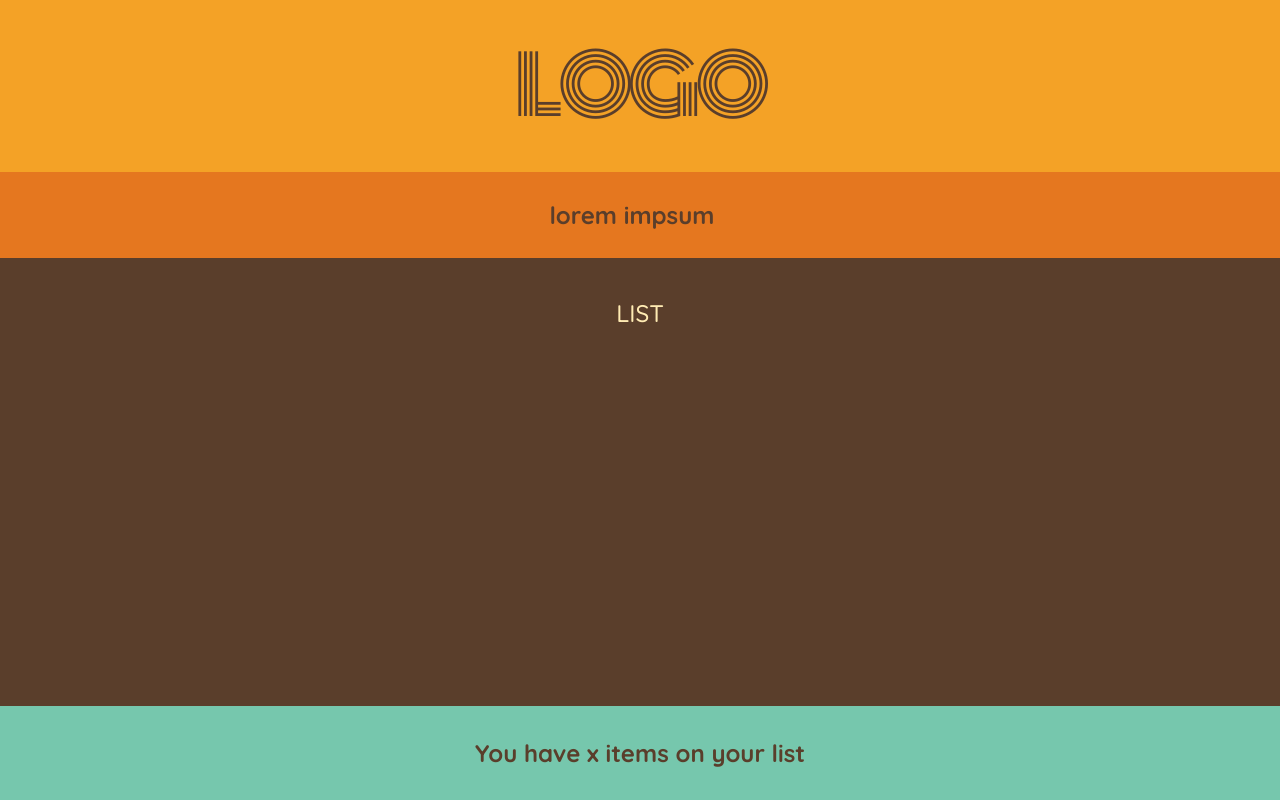
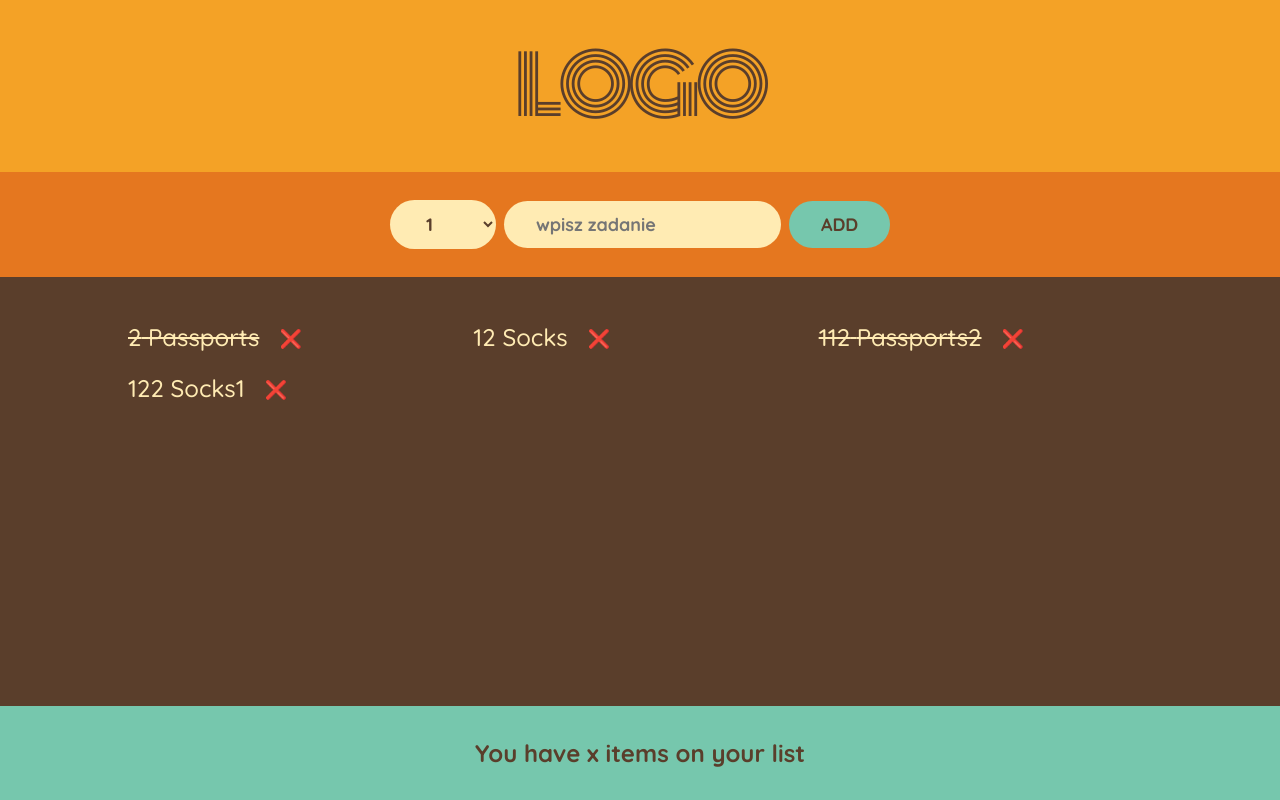
Before and after one commit to Vin-Dave/react-simple-project, a React (Create React App) app in the folder project-05/: page / in a window 1280 px wide. Built offline with nearby package versions, Linux system fonts and the light colour scheme.

Commit message:
building form and handling submissions

```diff
--- a/project-05/src/App.css
+++ b/project-05/src/App.css
@@ -94,7 +94,7 @@ input {
 .list ul {
 	list-style: none;
 	width: 80%;
-  overflow: scroll;
+	overflow: hidden;
 
 	display: grid;
 	grid-template-columns: repeat(auto-fit, minmax(250px, 1fr));
--- a/project-05/src/App.js
+++ b/project-05/src/App.js
@@ -1,11 +1,20 @@
+import { useState } from "react";
 import "./App.css";
 
+const initialItems = [
+	{ id: 1, description: "Passports", quantity: 2, packed: true },
+	{ id: 2, description: "Socks", quantity: 12, packed: false },
+	{ id: 3, description: "Passports2", quantity: 112, packed: true },
+	{ id: 4, description: "Socks1", quantity: 122, packed: false },
+];
+
 function App() {
+	const [data, setData] = useState(initialItems);
 	return (
-    <div className="app">
+		<div className='app'>
 			<Logo />
-      <Form />
-      <PackingList />
+			<Form setData={setData} />
+			<PackingList data={data} />
 			<Stats />
 		</div>
 	);
@@ -14,21 +23,80 @@ function App() {
 function Logo() {
 	return <h1>Logo</h1>;
 }
-function Form() {
+function Form({ setData }) {
+	const [text, setText] = useState("");
+	const [option, setOption] = useState("");
+	const num = Array.from({ length: 20 }, (_, i) => i + 1).map((choise) => (
+		<option key={choise} value={choise}>
+			{choise}
+		</option>
+	));
+
+	const handleChangeText = (e) => {
+		const text = e.target.value;
+		setText(text);
+	};
+	const handleChangeOption = (e) => {
+		const option = Number(e.target.value);
+		setOption(option);
+	};
+	const handleAddTask = (e) => {
+		e.preventDefault();
+		const newItem = {
+			id: Date.now(),
+			description: text,
+			quantity: option,
+			packed: false,
+		};
+		console.log(newItem);
+
+		const tempIntialItems = [...initialItems];
+		tempIntialItems.push(newItem);
+
+		setData(tempIntialItems);
+	};
+
 	return (
-    <div className="add-form">
-      <h3>lorem impsum</h3>
+		<form onSubmit={handleAddTask} className='add-form'>
+			<select value={option} onChange={handleChangeOption}>
+				{num}
+			</select>
+			<input
+				value={text}
+				onChange={handleChangeText}
+				type='text'
+				placeholder='wpisz zadanie'></input>
+			<button>ADD</button>
+		</form>
+	);
+}
+
+function PackingList({ data }) {
+	return (
+		<div className='list '>
+			<ul>
+				{data.map((item) => (
+					<Item key={item.id} item={item} />
+				))}
+			</ul>
 		</div>
 	);
 }
 
-function PackingList() {
-  return <div className="list ">LIST</div>;
+function Item({ item }) {
+	return (
+		<li>
+			<span style={item.packed ? { textDecoration: "line-through" } : {}}>
+				{item.quantity} {item.description}
+			</span>
+			<button>❌</button>
+		</li>
+	);
 }
 
 function Stats() {
 	return (
-    <footer className="stats">
+		<footer className='stats'>
 			<p>You have x items on your list </p>
 		</footer>
 	);
```
Lines whose indentation alone changed are shown as unchanged.
